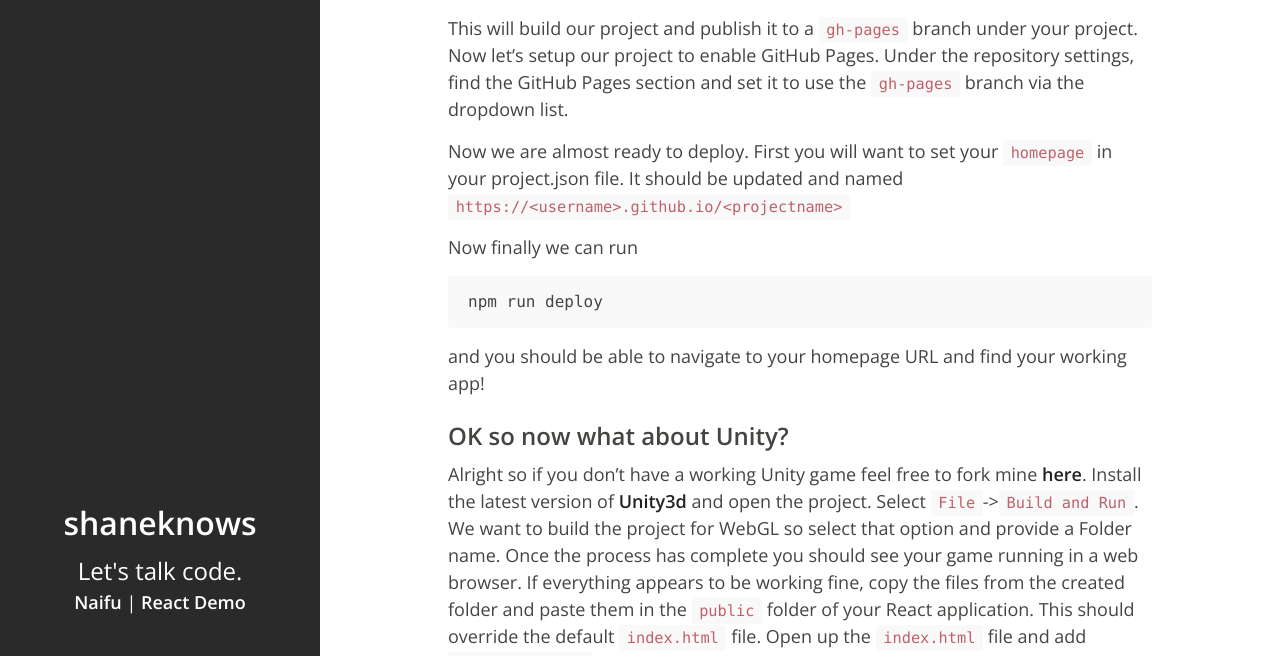
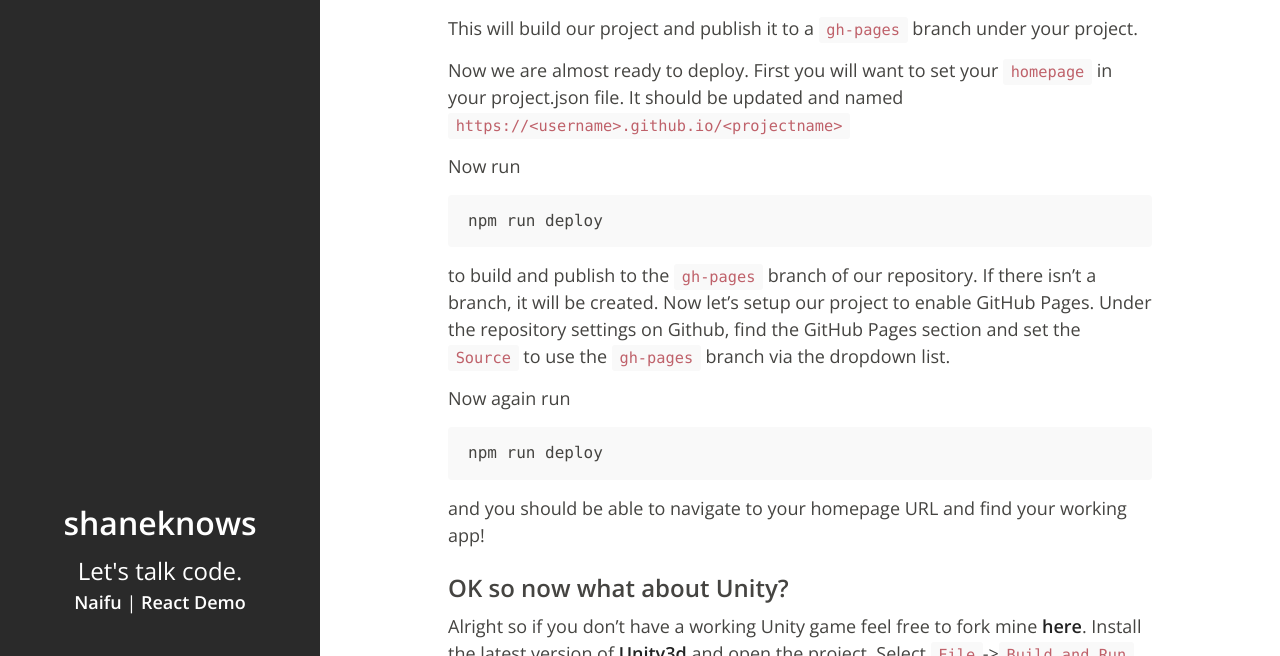
Before and after one commit to shaneknows/shaneknows.github.io, a Jekyll site: the page built from _posts/2017-5-8-ReactUnityGithubPages.md, in a window 1280 px wide and 900 px high, scrolled down 1004 px, cut to the strip 244-900 px from the top of the window. Built offline with Jekyll 4.4.1, drawn with Linux system fonts in a browser that asks for light colours; some of the changed text lies outside the part shown.

Commit message:
Some text fixes

````diff
--- a/_posts/2017-5-8-ReactUnityGithubPages.md
+++ b/_posts/2017-5-8-ReactUnityGithubPages.md
@@ -36,11 +36,16 @@ Now in your project's project.json we need to add a deploy option under the `scr
 "deploy":"npm run build&&gh-pages -d build"
 ```
 This will build our project and publish it to a `gh-pages` branch under your project.
-Now let's setup our project to enable GitHub Pages. Under the repository settings, find the GitHub Pages section and set it to use the `gh-pages` branch via the dropdown list.
 
 Now we are almost ready to deploy. First you will want to set your `homepage` in your project.json file. It should be updated and named `https://<username>.github.io/<projectname>`
 
-Now finally we can run
+Now run
+```bash
+npm run deploy
+```
+to build and publish to the `gh-pages` branch of our repository. If there isn't a branch, it will be created. Now let's setup our project to enable GitHub Pages. Under the repository settings on Github, find the GitHub Pages section and set the `Source` to use the `gh-pages` branch via the dropdown list.
+
+Now again run
 ```bash
 npm run deploy
 ```
@@ -77,7 +82,7 @@ Alright so if you don't have a working Unity game feel free to fork mine [here](
 </html>
 ```
 
-You will also want to clear out the HTML rendered in the `App.js` file. Just return an empty div instead or you will get errors. You could also just completely comment out the `index.js` file if you don't intend on adding any react code. Now test you app by running `npm start`.
+You will also want to clear out the JSX (The HTML-like syntax found in the `render` function) rendered in the `App.js` file. Just return an empty div instead or you will get errors when running. You could also just completely comment out the `index.js` file if you don't intend on adding any react code. Now test your app by running `npm start`.
 
 If everything seems to be working run `npm run deploy` again and you should see your game running on your Github Pages site!
 
````
